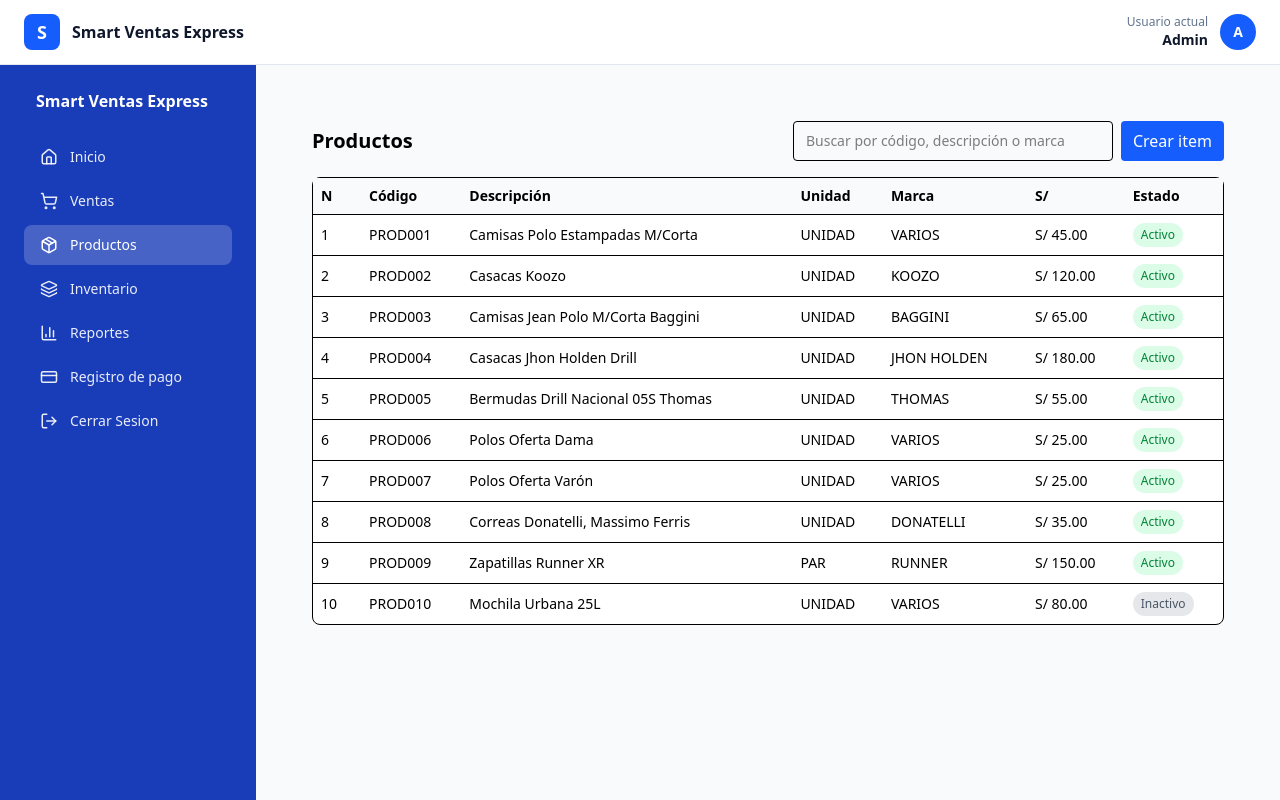
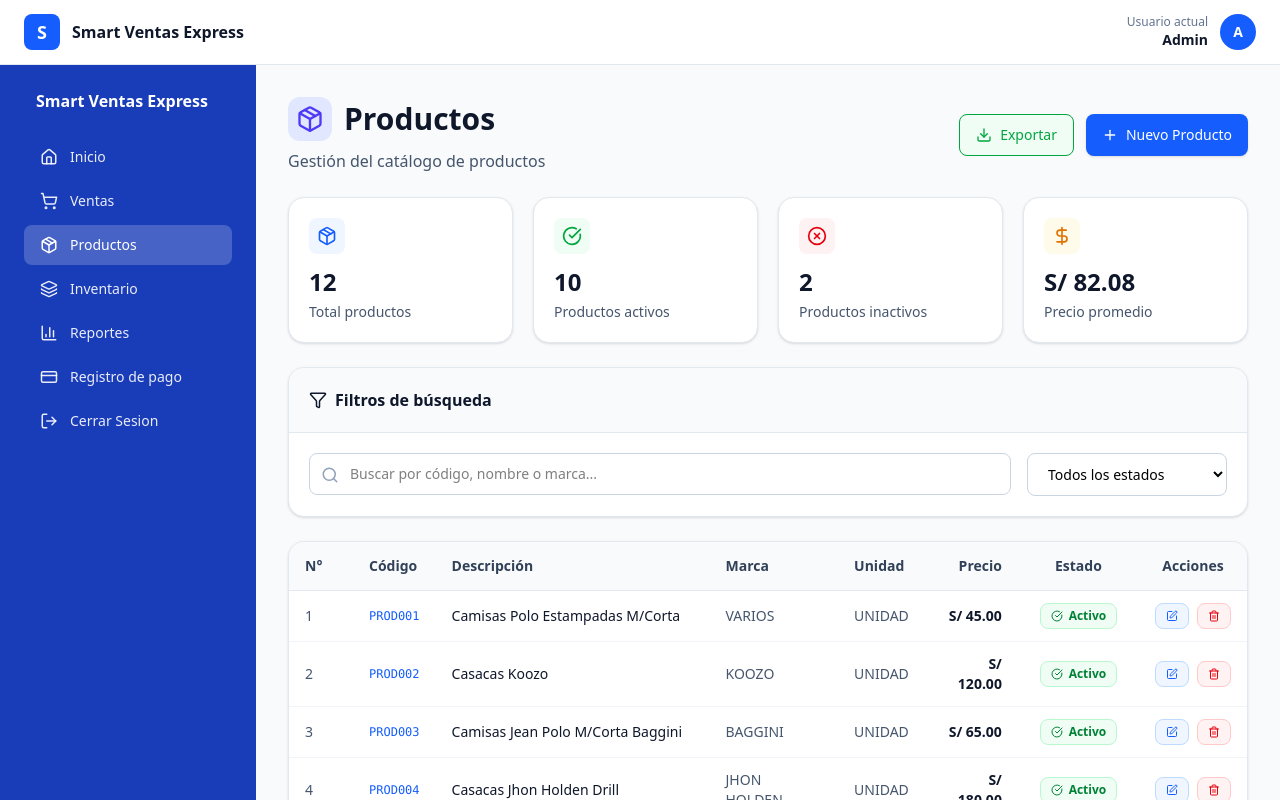
Before and after one commit to luismll111/Smart-Ventas-Express-, a Next.js app: page /products in a window 1280 px wide. Shown: the top 800 px of the page. Built offline with nearby package versions, Linux system fonts and the light colour scheme.

Commit message:
feat: enhance products page design

```diff
--- a/app/products/page.jsx
+++ b/app/products/page.jsx
@@ -1,6 +1,18 @@
 "use client";
-import { useState } from "react";
+import { useState, useMemo } from "react";
 import LayoutShell from "../../components/LayoutShell";
+import {
+  Search,
+  Plus,
+  Package,
+  DollarSign,
+  CheckCircle,
+  XCircle,
+  Edit,
+  Trash2,
+  Download,
+  Filter
+} from "lucide-react";
 
 const money = (n) => `S/ ${Number(n || 0).toFixed(2)}`;
 
@@ -16,66 +28,237 @@ const DEMO_PRODUCTS = [
   { id: 8, code: "PROD008", name: "Correas Donatelli, Massimo Ferris", brand: "DONATELLI", unit: "UNIDAD", price: 35.00, is_active: true },
   { id: 9, code: "PROD009", name: "Zapatillas Runner XR", brand: "RUNNER", unit: "PAR", price: 150.00, is_active: true },
   { id: 10, code: "PROD010", name: "Mochila Urbana 25L", brand: "VARIOS", unit: "UNIDAD", price: 80.00, is_active: false },
+  { id: 11, code: "PROD011", name: "Pantalones Jean Slim Fit", brand: "DENIM", unit: "UNIDAD", price: 95.00, is_active: true },
+  { id: 12, code: "PROD012", name: "Chompas Tejidas Lana", brand: "WOOL", unit: "UNIDAD", price: 110.00, is_active: false },
 ];
-
-function StatusPill({ active }) {
-  const on = "bg-green-100 text-green-700";
-  const off = "bg-gray-200 text-gray-600";
-  return (
-    <span className={`inline-flex items-center h-6 px-2 text-xs rounded-full ${active ? on : off}`}>
-      {active ? "Activo" : "Inactivo"}
-    </span>
-  );
-}
 
 export default function ProductsPage() {
   const [rows] = useState(DEMO_PRODUCTS);
+  const [search, setSearch] = useState("");
+  const [filterStatus, setFilterStatus] = useState("TODOS");
+
+  // Filtrado
+  const filteredRows = useMemo(() => {
+    return rows.filter(r => {
+      const matchSearch = search.trim() === "" ||
+        r.code.toLowerCase().includes(search.toLowerCase()) ||
+        r.name.toLowerCase().includes(search.toLowerCase()) ||
+        r.brand.toLowerCase().includes(search.toLowerCase());
+
+      const matchStatus = filterStatus === "TODOS" ||
+        (filterStatus === "ACTIVO" && r.is_active) ||
+        (filterStatus === "INACTIVO" && !r.is_active);
+
+      return matchSearch && matchStatus;
+    });
+  }, [rows, search, filterStatus]);
+
+  // Estadísticas
+  const stats = useMemo(() => {
+    const total = rows.length;
+    const activos = rows.filter(r => r.is_active).length;
+    const inactivos = rows.filter(r => !r.is_active).length;
+    const precioPromedio = rows.reduce((sum, r) => sum + r.price, 0) / total;
+    return { total, activos, inactivos, precioPromedio };
+  }, [rows]);
+
+  const exportCSV = () => {
+    const headers = ["Código", "Nombre", "Marca", "Unidad", "Precio", "Estado"];
+    const csvRows = [headers.join(",")];
+    filteredRows.forEach(r => {
+      csvRows.push([
+        r.code,
+        `"${r.name.replaceAll('"', '""')}"`,
+        r.brand,
+        r.unit,
+        r.price,
+        r.is_active ? "Activo" : "Inactivo"
+      ].join(","));
+    });
+    const csv = csvRows.join("\n");
+    const blob = new Blob([csv], { type: "text/csv;charset=utf-8;" });
+    const url = URL.createObjectURL(blob);
+    const a = document.createElement("a");
+    a.href = url;
+    a.download = `productos_${new Date().toISOString().slice(0, 10)}.csv`;
+    a.click();
+    URL.revokeObjectURL(url);
+  };
 
   return (
     <LayoutShell>
-      <div className="p-6">
-        <div className="flex items-center justify-between mb-4">
-          <h1 className="text-xl font-semibold">Productos</h1>
-          <div className="flex gap-2">
-            <input
-              className="border rounded px-3 py-2 text-sm w-80"
-              placeholder="Buscar por código, descripción o marca"
-            />
-            <button className="bg-blue-600 text-white px-3 py-2 rounded">Crear item</button>
+      <div className="space-y-6">
+        {/* Header */}
+        <div className="flex items-center justify-between">
+          <div>
+            <h1 className="text-3xl font-bold text-slate-900 flex items-center gap-3">
+              <div className="rounded-xl bg-indigo-100 p-2">
+                <Package className="text-indigo-600" size={28}/>
+              </div>
+              Productos
+            </h1>
+            <p className="text-slate-600 mt-2">Gestión del catálogo de productos</p>
+          </div>
+          <div className="flex gap-3">
+            <button
+              onClick={exportCSV}
+              className="flex items-center gap-2 rounded-lg border border-green-600 bg-green-50 hover:bg-green-600 text-green-600 hover:text-white text-sm font-medium px-4 py-2.5 transition"
+            >
+              <Download size={16}/>
+              Exportar
+            </button>
+            <button className="flex items-center gap-2 rounded-lg bg-blue-600 hover:bg-blue-700 text-white text-sm font-medium px-4 py-2.5 transition shadow-sm hover:shadow-md">
+              <Plus size={16}/>
+              Nuevo Producto
+            </button>
           </div>
         </div>
 
-        <div className="bg-white rounded-lg border">
+        {/* Estadísticas */}
+        <div className="grid gap-5 sm:grid-cols-2 lg:grid-cols-4">
+          <div className="rounded-2xl border border-slate-200 bg-white shadow-sm p-5">
+            <div className="flex items-center justify-between mb-3">
+              <div className="rounded-lg bg-blue-50 p-2">
+                <Package className="text-blue-600" size={20}/>
+              </div>
+            </div>
+            <div className="text-2xl font-bold text-slate-900">{stats.total}</div>
+            <div className="text-sm text-slate-600 mt-1">Total productos</div>
+          </div>
+
+          <div className="rounded-2xl border border-slate-200 bg-white shadow-sm p-5">
+            <div className="flex items-center justify-between mb-3">
+              <div className="rounded-lg bg-green-50 p-2">
+                <CheckCircle className="text-green-600" size={20}/>
+              </div>
+            </div>
+            <div className="text-2xl font-bold text-slate-900">{stats.activos}</div>
+            <div className="text-sm text-slate-600 mt-1">Productos activos</div>
+          </div>
+
+          <div className="rounded-2xl border border-slate-200 bg-white shadow-sm p-5">
+            <div className="flex items-center justify-between mb-3">
+              <div className="rounded-lg bg-red-50 p-2">
+                <XCircle className="text-red-600" size={20}/>
+              </div>
+            </div>
+            <div className="text-2xl font-bold text-slate-900">{stats.inactivos}</div>
+            <div className="text-sm text-slate-600 mt-1">Productos inactivos</div>
+          </div>
+
+          <div className="rounded-2xl border border-slate-200 bg-white shadow-sm p-5">
+            <div className="flex items-center justify-between mb-3">
+              <div className="rounded-lg bg-amber-50 p-2">
+                <DollarSign className="text-amber-600" size={20}/>
+              </div>
+            </div>
+            <div className="text-2xl font-bold text-slate-900">{money(stats.precioPromedio)}</div>
+            <div className="text-sm text-slate-600 mt-1">Precio promedio</div>
+          </div>
+        </div>
+
+        {/* Filtros */}
+        <div className="rounded-2xl border border-slate-200 bg-white shadow-sm overflow-hidden">
+          <div className="p-5 border-b border-slate-200 bg-slate-50">
+            <h2 className="font-semibold text-slate-900 flex items-center gap-2">
+              <Filter size={18}/>
+              Filtros de búsqueda
+            </h2>
+          </div>
+
+          <div className="p-5">
+            <div className="grid lg:grid-cols-[1fr_200px] gap-4">
+              <div className="relative">
+                <Search className="absolute left-3 top-1/2 -translate-y-1/2 text-slate-400" size={18}/>
+                <input
+                  className="w-full border border-slate-300 rounded-lg pl-10 pr-4 py-2.5 text-sm focus:outline-none focus:ring-2 focus:ring-blue-500 focus:border-transparent transition"
+                  placeholder="Buscar por código, nombre o marca..."
+                  value={search}
+                  onChange={e => setSearch(e.target.value)}
+                />
+              </div>
+
+              <select
+                className="border border-slate-300 rounded-lg px-4 py-2.5 text-sm focus:outline-none focus:ring-2 focus:ring-blue-500 focus:border-transparent transition"
+                value={filterStatus}
+                onChange={e => setFilterStatus(e.target.value)}
+              >
+                <option value="TODOS">Todos los estados</option>
+                <option value="ACTIVO">Activos</option>
+                <option value="INACTIVO">Inactivos</option>
+              </select>
+            </div>
+          </div>
+        </div>
+
+        {/* Tabla */}
+        <div className="rounded-2xl border border-slate-200 bg-white shadow-sm overflow-hidden">
+          <div className="overflow-x-auto">
             <table className="w-full text-sm">
-            <thead className="bg-gray-50">
-              <tr>
-                <th className="px-2 py-2 text-left w-12">N</th>
-                <th className="px-2 py-2 text-left">Código</th>
-                <th className="px-2 py-2 text-left">Descripción</th>
-                <th className="px-2 py-2 text-left">Unidad</th>
-                <th className="px-2 py-2 text-left">Marca</th>
-                <th className="px-2 py-2 text-left">S/</th>
-                <th className="px-2 py-2 text-left">Estado</th>
+              <thead>
+                <tr className="border-b border-slate-200 bg-slate-50">
+                  <th className="px-4 py-3.5 text-left font-semibold text-slate-700 w-16">N°</th>
+                  <th className="px-4 py-3.5 text-left font-semibold text-slate-700">Código</th>
+                  <th className="px-4 py-3.5 text-left font-semibold text-slate-700">Descripción</th>
+                  <th className="px-4 py-3.5 text-left font-semibold text-slate-700">Marca</th>
+                  <th className="px-4 py-3.5 text-left font-semibold text-slate-700">Unidad</th>
+                  <th className="px-4 py-3.5 text-right font-semibold text-slate-700">Precio</th>
+                  <th className="px-4 py-3.5 text-center font-semibold text-slate-700">Estado</th>
+                  <th className="px-4 py-3.5 text-center font-semibold text-slate-700">Acciones</th>
                 </tr>
               </thead>
-            <tbody>
-              {rows.length === 0 ? (
+              <tbody className="divide-y divide-slate-100">
+                {filteredRows.length === 0 ? (
                   <tr>
-                  <td colSpan={7} className="px-2 py-6 text-center text-gray-500">
-                    Sin registros
+                    <td colSpan={8} className="py-16 text-center">
+                      <div className="flex flex-col items-center gap-3">
+                        <div className="rounded-full bg-slate-100 p-4">
+                          <Package className="text-slate-400" size={32}/>
+                        </div>
+                        <div className="text-slate-500 font-medium">No se encontraron productos</div>
+                        <div className="text-sm text-slate-400">Intenta ajustar los filtros de búsqueda</div>
+                      </div>
                     </td>
                   </tr>
                 ) : (
-                rows.map((r, i) => (
-                  <tr key={r.id} className="border-t">
-                    <td className="px-2 py-2">{i + 1}</td>
-                    <td className="px-2 py-2">{r.code}</td>
-                    <td className="px-2 py-2">{r.name}</td>
-                    <td className="px-2 py-2">{r.unit}</td>
-                    <td className="px-2 py-2">{r.brand}</td>
-                    <td className="px-2 py-2">{money(r.price)}</td>
-                    <td className="px-2 py-2">
-                      <StatusPill active={!!r.is_active} />
+                  filteredRows.map((r, i) => (
+                    <tr key={r.id} className="hover:bg-slate-50/50 transition-colors">
+                      <td className="px-4 py-3 text-slate-600">{i + 1}</td>
+                      <td className="px-4 py-3 font-mono text-xs font-medium text-blue-600">{r.code}</td>
+                      <td className="px-4 py-3 text-slate-900">{r.name}</td>
+                      <td className="px-4 py-3 text-slate-600">{r.brand}</td>
+                      <td className="px-4 py-3 text-slate-600">{r.unit}</td>
+                      <td className="px-4 py-3 text-right font-semibold text-slate-900">{money(r.price)}</td>
+                      <td className="px-4 py-3">
+                        <div className="flex justify-center">
+                          {r.is_active ? (
+                            <span className="inline-flex items-center gap-1.5 px-2.5 py-1 rounded-lg bg-green-50 border border-green-200 text-green-700 text-xs font-semibold">
+                              <CheckCircle size={12}/>
+                              Activo
+                            </span>
+                          ) : (
+                            <span className="inline-flex items-center gap-1.5 px-2.5 py-1 rounded-lg bg-slate-100 border border-slate-300 text-slate-600 text-xs font-semibold">
+                              <XCircle size={12}/>
+                              Inactivo
+                            </span>
+                          )}
+                        </div>
+                      </td>
+                      <td className="px-4 py-3">
+                        <div className="flex items-center justify-center gap-2">
+                          <button
+                            className="inline-flex items-center gap-1 rounded-lg border border-blue-200 bg-blue-50 hover:bg-blue-600 text-blue-600 hover:text-white px-2.5 py-1.5 text-xs font-medium transition"
+                            title="Editar"
+                          >
+                            <Edit size={12}/>
+                          </button>
+                          <button
+                            className="inline-flex items-center gap-1 rounded-lg border border-red-200 bg-red-50 hover:bg-red-600 text-red-600 hover:text-white px-2.5 py-1.5 text-xs font-medium transition"
+                            title="Eliminar"
+                          >
+                            <Trash2 size={12}/>
+                          </button>
+                        </div>
                       </td>
                     </tr>
                   ))
@@ -84,6 +267,7 @@ export default function ProductsPage() {
             </table>
           </div>
         </div>
+      </div>
     </LayoutShell>
   );
 }
```
Lines whose indentation alone changed are shown as unchanged.
